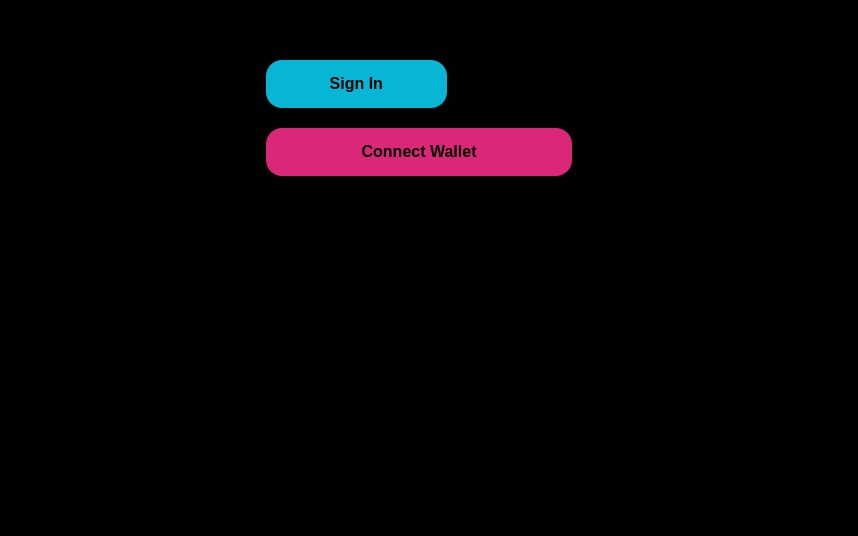
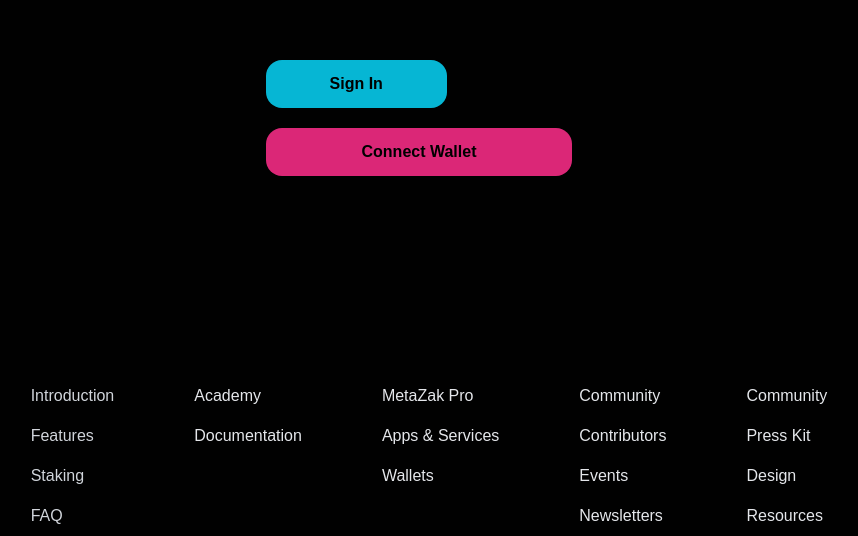
Before and after one commit to Uti-Favour/METAZAK_FRONTEND_DESIGN, a website: page MetaZakPro.html in a window 1280 px wide. Shown: the part 2105-2641 px from the top of the page, without its empty margins (221-1079 px from the left). Before the commit the page ends 2281 px from the top, so only its background shows below. Drawn offline with nearby package versions, Linux system fonts and the light colour scheme.

Commit message:
Added footers to all pages

```diff
--- a/MetaZakPro.html
+++ b/MetaZakPro.html
@@ -136,6 +136,52 @@
             </div>
         </div>
 
+        <!-- ------ Footer Section ------ -->
+    <footer
+    class="grid grid-cols-2 lg:space-x-20 space-x-5 space-y-10 lg:flex lg:justify-center mt-40"
+  >
+    <div class="lg:leading-10 leading-8">
+      <ul class="text-gray-300 ml-5 mt-10">
+        <li>Introduction</li>
+        <li>Features</li>
+        <li>Staking</li>
+        <li>FAQ</li>
+      </ul>
+    </div>
+
+    <div class="lg:leading-10 leading-8">
+      <ul class="text-gray-200">
+        <li><a href="Academy.html">Academy</a></li>
+        <li><a href="Academy.html">Documentation</a></li>
+      </ul>
+    </div>
+
+    <div class="lg:leading-10 leading-8">
+      <ul class="text-gray-200">
+        <li><a href="#">MetaZak Pro</a></li>
+        <li><a href="#">Apps & Services</a></li>
+        <li><a href="#">Wallets</a></li>
+      </ul>
+    </div>
+
+    <div class="lg:leading-10 leading-8">
+      <ul class="text-gray-200">
+        <li><a href="#">Community</a></li>
+        <li><a href="#">Contributors</a></li>
+        <li><a href="#">Events</a></li>
+        <li><a href="#">Newsletters</a></li>
+      </ul>
+    </div>
+
+    <div class="lg:leading-10 leading-8">
+      <ul class="text-gray-200">
+        <li><a href="#">Community</a></li>
+        <li><a href="#">Press Kit</a></li>
+        <li><a href="#">Design</a></li>
+        <li><a href="#">Resources</a></li>
+      </ul>
+    </div>
+  </footer>
 
 
 </body>
```
Also changed, not shown: Academy.html (+48 -1 lines), about.html (+46 -0 lines), index.html (+22 -20 lines), notes.txt (+0 -42 lines).
